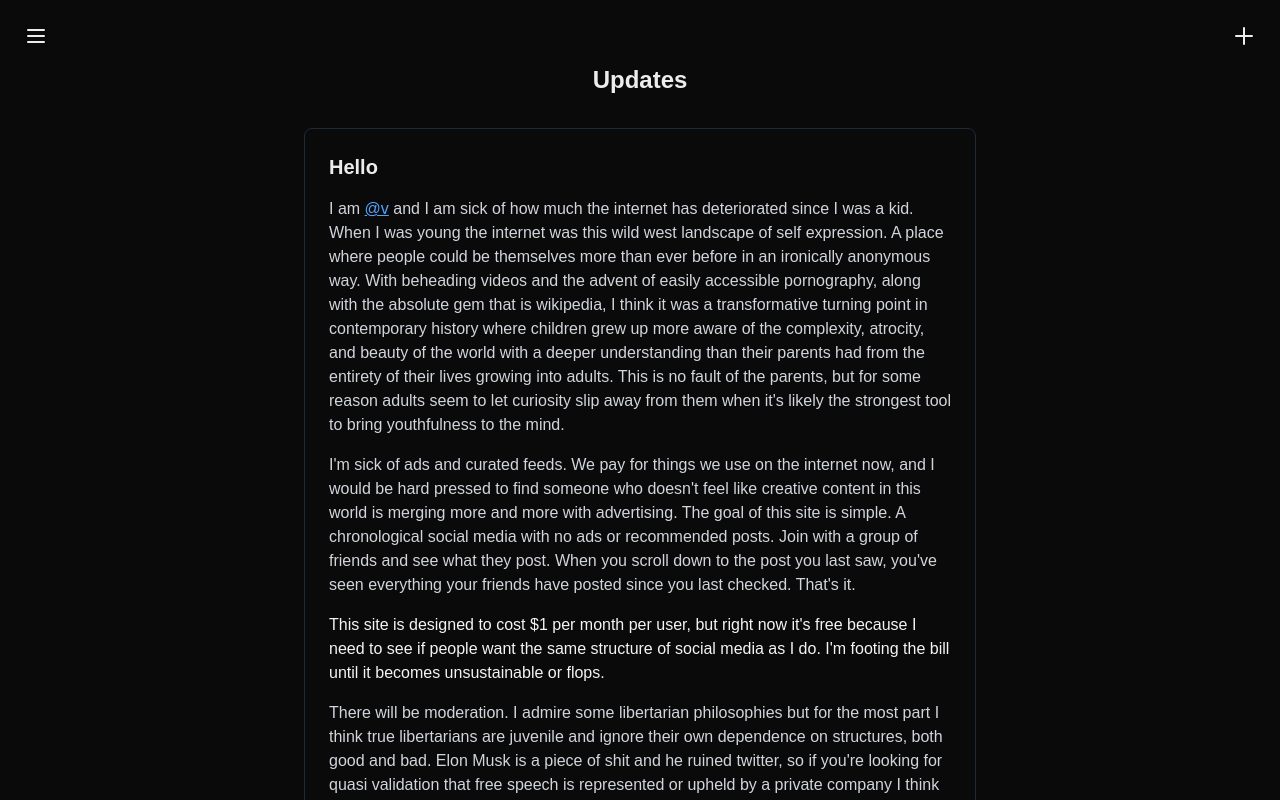
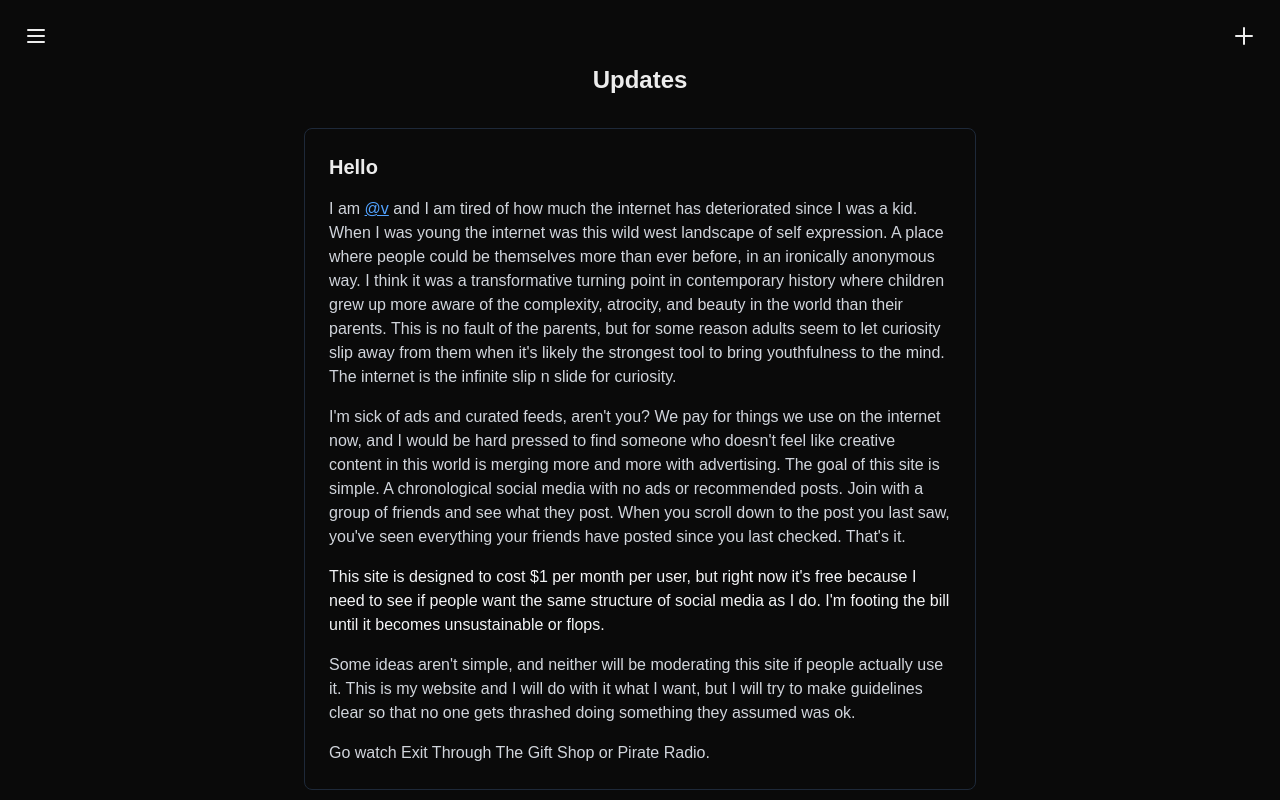
Before and after one commit to colincode0/out_than_in, a Next.js app in the folder feed/: page /explore/updates in a window 1280 px wide. Shown: the top 800 px of the page. Built offline with nearby package versions, Linux system fonts and the light colour scheme; no server answers; the database is empty; sample sign-in values are in the browser's storage.

Commit message:
lang update

```diff
--- a/feed/app/explore/updates/page.tsx
+++ b/feed/app/explore/updates/page.tsx
@@ -47,29 +47,27 @@ export default function UpdatesPage() {
               >
                 @v
               </Link>{" "}
-              and I am sick of how much the internet has deteriorated since I
+              and I am tired of how much the internet has deteriorated since I
               was a kid. When I was young the internet was this wild west
               landscape of self expression. A place where people could be
-              themselves more than ever before in an ironically anonymous way.
-              With beheading videos and the advent of easily accessible
-              pornography, along with the absolute gem that is wikipedia, I
-              think it was a transformative turning point in contemporary
+              themselves more than ever before, in an ironically anonymous way.
+              I think it was a transformative turning point in contemporary
               history where children grew up more aware of the complexity,
-              atrocity, and beauty of the world with a deeper understanding than
-              their parents had from the entirety of their lives growing into
-              adults. This is no fault of the parents, but for some reason
-              adults seem to let curiosity slip away from them when it&apos;s
-              likely the strongest tool to bring youthfulness to the mind.
+              atrocity, and beauty in the world than their parents. This is no
+              fault of the parents, but for some reason adults seem to let
+              curiosity slip away from them when it&apos;s likely the strongest
+              tool to bring youthfulness to the mind. The internet is the
+              infinite slip n slide for curiosity.
             </div>
             <div className="text-gray-300 mb-4">
-              I&apos;m sick of ads and curated feeds. We pay for things we use
-              on the internet now, and I would be hard pressed to find someone
-              who doesn&apos;t feel like creative content in this world is
-              merging more and more with advertising. The goal of this site is
-              simple. A chronological social media with no ads or recommended
-              posts. Join with a group of friends and see what they post. When
-              you scroll down to the post you last saw, you&apos;ve seen
-              everything your friends have posted since you last checked.
+              I&apos;m sick of ads and curated feeds, aren&apos;t you? We pay
+              for things we use on the internet now, and I would be hard pressed
+              to find someone who doesn&apos;t feel like creative content in
+              this world is merging more and more with advertising. The goal of
+              this site is simple. A chronological social media with no ads or
+              recommended posts. Join with a group of friends and see what they
+              post. When you scroll down to the post you last saw, you&apos;ve
+              seen everything your friends have posted since you last checked.
               That&apos;s it.
             </div>
             <div className="text-gray-100 mb-4">
@@ -79,21 +77,13 @@ export default function UpdatesPage() {
               it becomes unsustainable or flops.
             </div>
             <div className="text-gray-300 mb-4">
-              There will be moderation. I admire some libertarian philosophies
-              but for the most part I think true libertarians are juvenile and
-              ignore their own dependence on structures, both good and bad. Elon
-              Musk is a piece of shit and he ruined twitter, so if you&apos;re
-              looking for quasi validation that free speech is represented or
-              upheld by a private company I think you should spend some time
-              thinking about what free speech means in regard to the private
-              sector. Some ideas aren&apos;t simple, and neither will be
-              moderating this site if people actually use it. This is my website
-              and I will do with it what I want, but I will try to make
-              guidelines clear so that no one gets thrashed doing something they
-              assumed was ok.
+              Some ideas aren&apos;t simple, and neither will be moderating this
+              site if people actually use it. This is my website and I will do
+              with it what I want, but I will try to make guidelines clear so
+              that no one gets thrashed doing something they assumed was ok.
             </div>
             <div className="text-gray-300">
-              Go watch Exit Through The Gift Shop.
+              Go watch Exit Through The Gift Shop or Pirate Radio.
             </div>
           </div>
 
```
